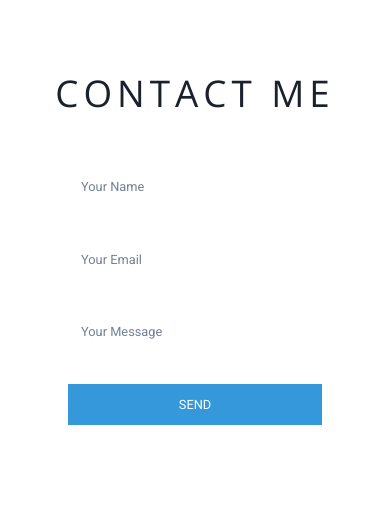
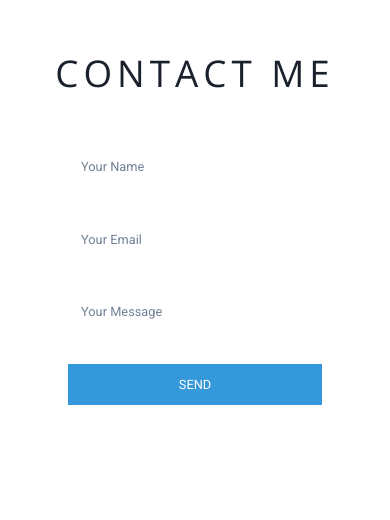
Before and after one commit to Pradyumna-1/MyPortfolio, a React (Vite) app: page / in a window 390 px wide. Shown: the part 3824-4344 px from the top of the page. Built offline with nearby package versions, Linux system fonts and the light colour scheme.

Commit message:
Update contact.scss

```diff
--- a/src/styles/contact.scss
+++ b/src/styles/contact.scss
@@ -83,7 +83,7 @@
         height: 100vh;
         // padding: 8rem $p;
 
-        margin-top: -80px;
+        margin-top: -100px;
 
 
     }
```
